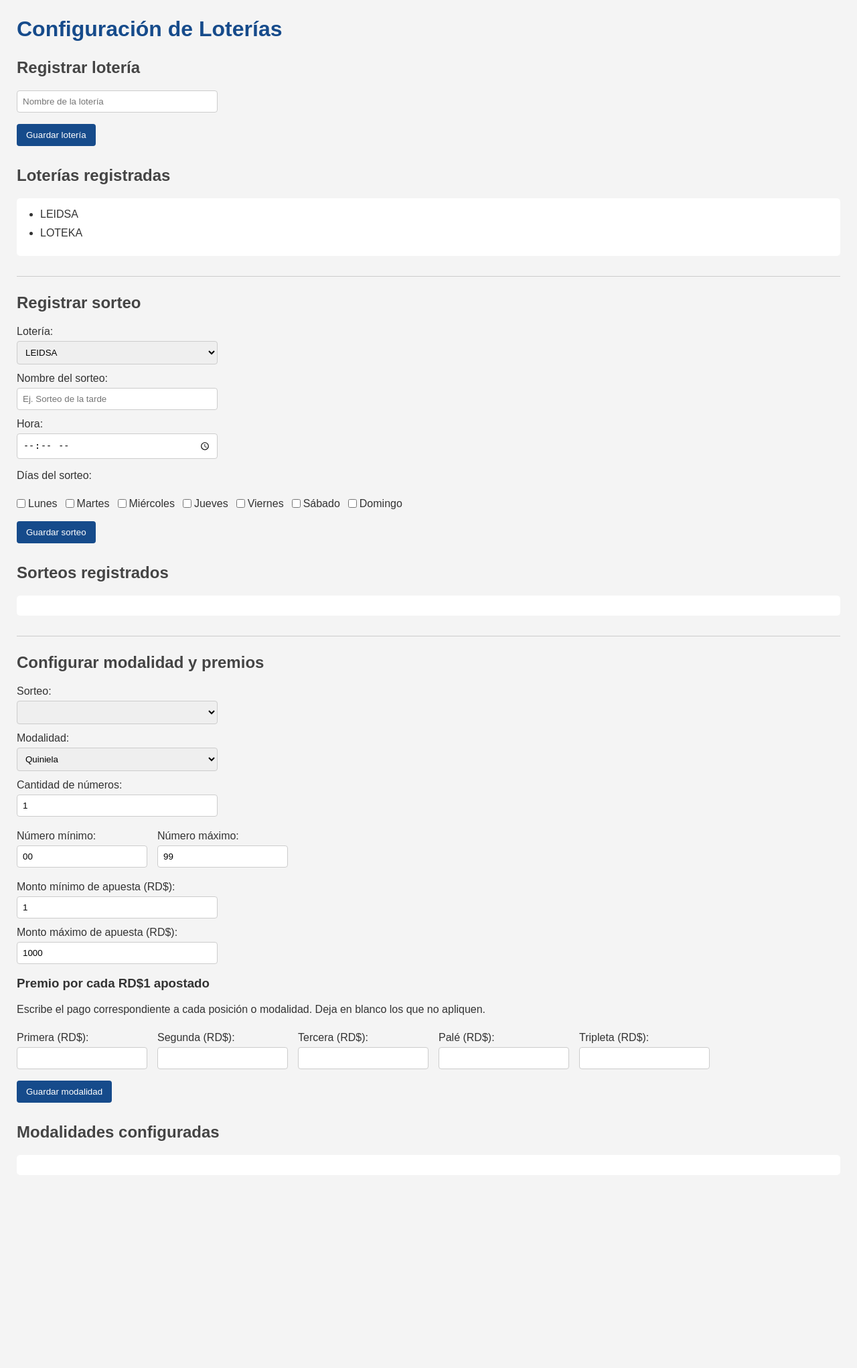
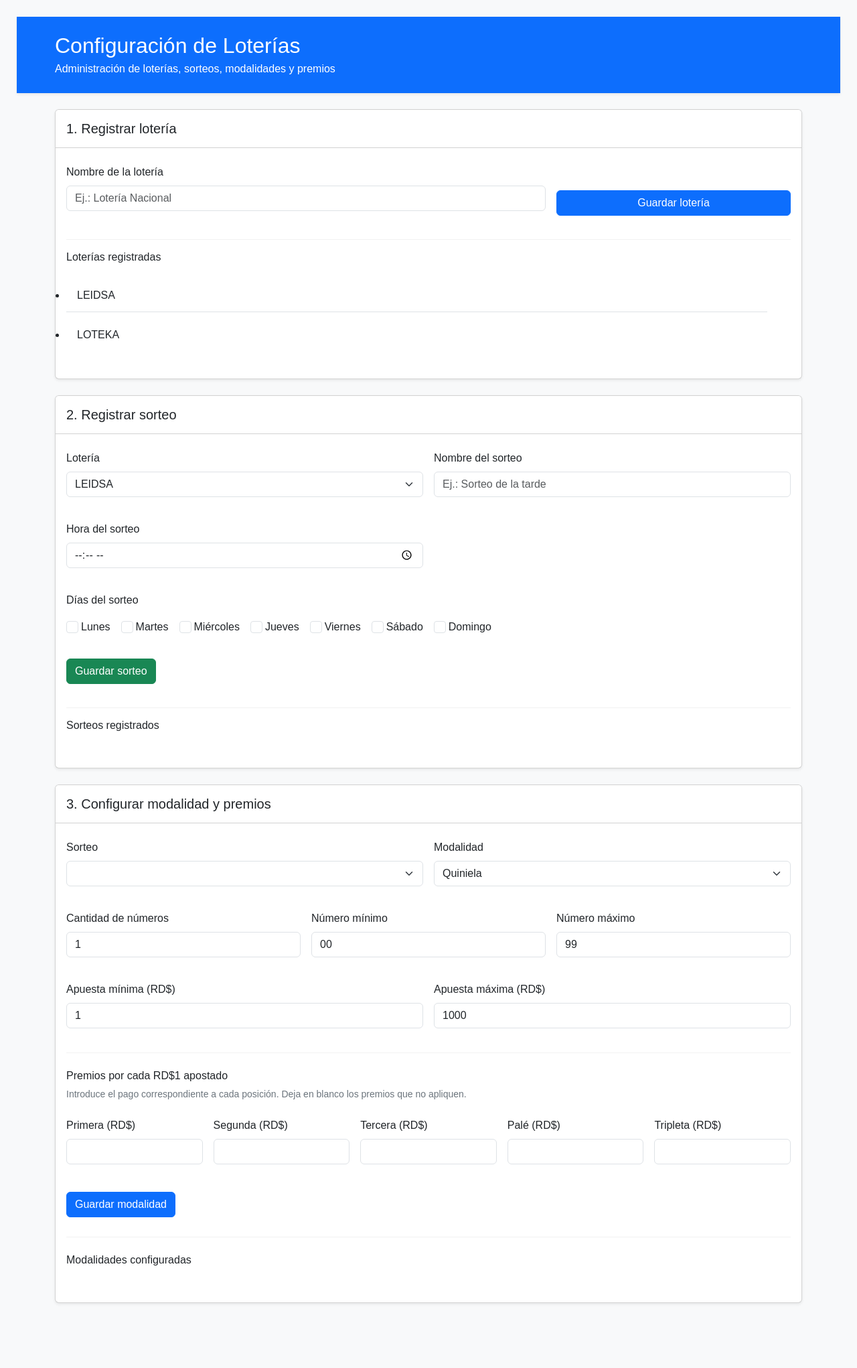
Before and after one commit to ADeVR/Consorcio-de-Bancas, a PHP site: page /ConfiguracionLoterias/Configuracion.html in a window 1280 px wide. Shown: the whole page at 67% size. Before the commit the page ends 1703 px from the top, so only its background shows below. Run offline with PHP 8.4, Linux system fonts and the light colour scheme; lists and menus that the app fills with data are empty.

Commit message:
Configuracion - Bootstrap incoporación

```diff
--- a/ConfiguracionLoterias/Configuracion.html
+++ b/ConfiguracionLoterias/Configuracion.html
@@ -8,71 +8,215 @@
 
     <title>Configuración de Loterías</title>
 
+    <!-- Bootstrap CSS -->
+    <link
+        href="https://cdn.jsdelivr.net/npm/bootstrap@5.3.8/dist/css/bootstrap.min.css"
+        rel="stylesheet">
+
+    <!-- Estilos propios del proyecto -->
     <link rel="stylesheet" href="css/estilos.css">
 </head>
 
-<body>
+<body class="bg-light">
 
-    <h1>Configuración de Loterías</h1>
+    <!-- Encabezado -->
+    <header class="bg-primary text-white py-4 mb-4 shadow-sm">
+        <div class="container">
+            <h1 class="h2 mb-1">Configuración de Loterías</h1>
+            <p class="mb-0">
+                Administración de loterías, sorteos, modalidades y premios
+            </p>
+        </div>
+    </header>
 
-    <h2>Registrar lotería</h2>
+    <main class="container pb-5">
 
-    <input type="text" id="nombreLoteria"
-        placeholder="Nombre de la lotería">
+        <!-- SECCIÓN 1: LOTERÍAS -->
+        <section class="card shadow-sm mb-4">
 
-    <!--Anteriorior sin Jquery
-    <!-- <button onclick="agregarLoteria()">Guardar lotería</button> -->
+            <div class="card-header bg-white py-3">
+                <h2 class="h5 mb-0">1. Registrar lotería</h2>
+            </div>
 
-    <!--Actual con Jquery   -->
-    <button id="btnAgregarLoteria" type="button">
+            <div class="card-body">
+
+                <div class="row g-3 align-items-end">
+
+                    <div class="col-md-8">
+                        <label for="nombreLoteria" class="form-label">
+                            Nombre de la lotería
+                        </label>
+
+                        <input
+                            type="text"
+                            id="nombreLoteria"
+                            class="form-control"
+                            placeholder="Ej.: Lotería Nacional">
+                    </div>
+
+                    <div class="col-md-4">
+                        <button
+                            id="btnAgregarLoteria"
+                            type="button"
+                            class="btn btn-primary w-100">
                             Guardar lotería
                         </button>
+                    </div>
 
-    <h2>Loterías registradas</h2>
-
-    <ul id="listaLoterias"></ul>
+                </div>
 
                 <hr>
 
-    <h2>Registrar sorteo</h2>
+                <h3 class="h6">Loterías registradas</h3>
+                <ul id="listaLoterias" class="list-group"></ul>
 
-    <label>Lotería:</label>
-    <select id="loteriaSorteo"></select>
+            </div>
+        </section>
 
-    <label>Nombre del sorteo:</label>
-    <input type="text" id="nombreSorteo"
-        placeholder="Ej. Sorteo de la tarde">
+        <!-- SECCIÓN 2: SORTEOS -->
+        <section class="card shadow-sm mb-4">
 
-    <label>Hora:</label>
-    <input type="time" id="horaSorteo">
-
-    <p>Días del sorteo:</p>
-
-    <div class="dias">
-        <label><input type="checkbox" value="Lunes"> Lunes</label>
-        <label><input type="checkbox" value="Martes"> Martes</label>
-        <label><input type="checkbox" value="Miércoles"> Miércoles</label>
-        <label><input type="checkbox" value="Jueves"> Jueves</label>
-        <label><input type="checkbox" value="Viernes"> Viernes</label>
-        <label><input type="checkbox" value="Sábado"> Sábado</label>
-        <label><input type="checkbox" value="Domingo"> Domingo</label>
+            <div class="card-header bg-white py-3">
+                <h2 class="h5 mb-0">2. Registrar sorteo</h2>
             </div>
 
-    <button onclick="agregarSorteo()">Guardar sorteo</button>
+            <div class="card-body">
 
-    <h2>Sorteos registrados</h2>
+                <div class="row g-3">
 
-    <ul id="listaSorteos"></ul>
+                    <div class="col-md-6">
+                        <label for="loteriaSorteo" class="form-label">
+                            Lotería
+                        </label>
+
+                        <select
+                            id="loteriaSorteo"
+                            class="form-select">
+                        </select>
+                    </div>
+
+                    <div class="col-md-6">
+                        <label for="nombreSorteo" class="form-label">
+                            Nombre del sorteo
+                        </label>
+
+                        <input
+                            type="text"
+                            id="nombreSorteo"
+                            class="form-control"
+                            placeholder="Ej.: Sorteo de la tarde">
+                    </div>
+
+                    <div class="col-md-6">
+                        <label for="horaSorteo" class="form-label">
+                            Hora del sorteo
+                        </label>
+
+                        <input
+                            type="time"
+                            id="horaSorteo"
+                            class="form-control">
+                    </div>
+
+                    <div class="col-12">
+                        <label class="form-label d-block">
+                            Días del sorteo
+                        </label>
+
+                        <div class="dias d-flex flex-wrap gap-3">
+
+                            <label class="form-check">
+                                <input class="form-check-input"
+                                    type="checkbox" value="Lunes">
+                                <span class="form-check-label">Lunes</span>
+                            </label>
+
+                            <label class="form-check">
+                                <input class="form-check-input"
+                                    type="checkbox" value="Martes">
+                                <span class="form-check-label">Martes</span>
+                            </label>
+
+                            <label class="form-check">
+                                <input class="form-check-input"
+                                    type="checkbox" value="Miércoles">
+                                <span class="form-check-label">Miércoles</span>
+                            </label>
+
+                            <label class="form-check">
+                                <input class="form-check-input"
+                                    type="checkbox" value="Jueves">
+                                <span class="form-check-label">Jueves</span>
+                            </label>
+
+                            <label class="form-check">
+                                <input class="form-check-input"
+                                    type="checkbox" value="Viernes">
+                                <span class="form-check-label">Viernes</span>
+                            </label>
+
+                            <label class="form-check">
+                                <input class="form-check-input"
+                                    type="checkbox" value="Sábado">
+                                <span class="form-check-label">Sábado</span>
+                            </label>
+
+                            <label class="form-check">
+                                <input class="form-check-input"
+                                    type="checkbox" value="Domingo">
+                                <span class="form-check-label">Domingo</span>
+                            </label>
+
+                        </div>
+                    </div>
+
+                    <div class="col-12">
+                        <button
+                            type="button"
+                            class="btn btn-success"
+                            onclick="agregarSorteo()">
+                            Guardar sorteo
+                        </button>
+                    </div>
+
+                </div>
 
                 <hr>
 
-    <h2>Configurar modalidad y premios</h2>
+                <h3 class="h6">Sorteos registrados</h3>
+                <ul id="listaSorteos" class="list-group"></ul>
 
-    <label>Sorteo:</label>
-    <select id="sorteoJuego"></select>
+            </div>
+        </section>
 
-    <label>Modalidad:</label>
-    <select id="modalidad">
+        <!-- SECCIÓN 3: MODALIDADES Y PREMIOS -->
+        <section class="card shadow-sm mb-4">
+
+            <div class="card-header bg-white py-3">
+                <h2 class="h5 mb-0">3. Configurar modalidad y premios</h2>
+            </div>
+
+            <div class="card-body">
+
+                <div class="row g-3">
+
+                    <div class="col-md-6">
+                        <label for="sorteoJuego" class="form-label">
+                            Sorteo
+                        </label>
+
+                        <select
+                            id="sorteoJuego"
+                            class="form-select">
+                        </select>
+                    </div>
+
+                    <div class="col-md-6">
+                        <label for="modalidad" class="form-label">
+                            Modalidad
+                        </label>
+
+                        <select id="modalidad" class="form-select">
                             <option value="Quiniela">Quiniela</option>
                             <option value="Palé">Palé</option>
                             <option value="Tripleta">Tripleta</option>
@@ -82,70 +226,154 @@
                             <option value="Pega 3">Pega 3</option>
                             <option value="Otra">Otra</option>
                         </select>
-
-    <label>Cantidad de números:</label>
-    <input type="number" id="cantidadNumeros" min="1" value="1">
-
-    <div class="fila">
-        <div>
-            <label>Número mínimo:</label>
-            <input type="text" id="numeroMinimo" value="00">
                     </div>
 
-        <div>
-            <label>Número máximo:</label>
-            <input type="text" id="numeroMaximo" value="99">
-        </div>
+                    <div class="col-md-4">
+                        <label for="cantidadNumeros" class="form-label">
+                            Cantidad de números
+                        </label>
+
+                        <input
+                            type="number"
+                            id="cantidadNumeros"
+                            class="form-control"
+                            min="1"
+                            value="1">
                     </div>
 
-    <label>Monto mínimo de apuesta (RD$):</label>
-    <input type="number" id="montoMinimo" min="0" step="0.01" value="1">
+                    <div class="col-md-4">
+                        <label for="numeroMinimo" class="form-label">
+                            Número mínimo
+                        </label>
 
-    <label>Monto máximo de apuesta (RD$):</label>
-    <input type="number" id="montoMaximo" min="0" step="0.01" value="1000">
-
-    <h3>Premio por cada RD$1 apostado</h3>
-
-    <p>Escribe el pago correspondiente a cada posición o modalidad.
-        Deja en blanco los que no apliquen.</p>
-
-    <div class="fila">
-        <div>
-            <label>Primera (RD$):</label>
-            <input type="number" id="premioPrimera" min="0" step="0.01">
+                        <input
+                            type="text"
+                            id="numeroMinimo"
+                            class="form-control"
+                            value="00">
                     </div>
 
-        <div>
-            <label>Segunda (RD$):</label>
-            <input type="number" id="premioSegunda" min="0" step="0.01">
+                    <div class="col-md-4">
+                        <label for="numeroMaximo" class="form-label">
+                            Número máximo
+                        </label>
+
+                        <input
+                            type="text"
+                            id="numeroMaximo"
+                            class="form-control"
+                            value="99">
                     </div>
 
-        <div>
-            <label>Tercera (RD$):</label>
-            <input type="number" id="premioTercera" min="0" step="0.01">
+                    <div class="col-md-6">
+                        <label for="montoMinimo" class="form-label">
+                            Apuesta mínima (RD$)
+                        </label>
+
+                        <input
+                            type="number"
+                            id="montoMinimo"
+                            class="form-control"
+                            min="0"
+                            step="0.01"
+                            value="1">
                     </div>
 
-        <div>
-            <label>Palé (RD$):</label>
-            <input type="number" id="premioPale" min="0" step="0.01">
+                    <div class="col-md-6">
+                        <label for="montoMaximo" class="form-label">
+                            Apuesta máxima (RD$)
+                        </label>
+
+                        <input
+                            type="number"
+                            id="montoMaximo"
+                            class="form-control"
+                            min="0"
+                            step="0.01"
+                            value="1000">
                     </div>
 
-        <div>
-            <label>Tripleta (RD$):</label>
-            <input type="number" id="premioTripleta" min="0" step="0.01">
-        </div>
                 </div>
 
-    <button onclick="agregarJuego()">Guardar modalidad</button>
+                <hr class="my-4">
 
-    <h2>Modalidades configuradas</h2>
+                <h3 class="h6">Premios por cada RD$1 apostado</h3>
 
-    <ul id="listaJuegos"></ul>
+                <p class="text-secondary small">
+                    Introduce el pago correspondiente a cada posición.
+                    Deja en blanco los premios que no apliquen.
+                </p>
 
-<!-- Biblioteca jQuery desde internet-->
+                <div class="row g-3">
+
+                    <div class="col-sm-6 col-lg">
+                        <label for="premioPrimera" class="form-label">
+                            Primera (RD$)
+                        </label>
+                        <input type="number" id="premioPrimera"
+                            class="form-control" min="0" step="0.01">
+                    </div>
+
+                    <div class="col-sm-6 col-lg">
+                        <label for="premioSegunda" class="form-label">
+                            Segunda (RD$)
+                        </label>
+                        <input type="number" id="premioSegunda"
+                            class="form-control" min="0" step="0.01">
+                    </div>
+
+                    <div class="col-sm-6 col-lg">
+                        <label for="premioTercera" class="form-label">
+                            Tercera (RD$)
+                        </label>
+                        <input type="number" id="premioTercera"
+                            class="form-control" min="0" step="0.01">
+                    </div>
+
+                    <div class="col-sm-6 col-lg">
+                        <label for="premioPale" class="form-label">
+                            Palé (RD$)
+                        </label>
+                        <input type="number" id="premioPale"
+                            class="form-control" min="0" step="0.01">
+                    </div>
+
+                    <div class="col-sm-6 col-lg">
+                        <label for="premioTripleta" class="form-label">
+                            Tripleta (RD$)
+                        </label>
+                        <input type="number" id="premioTripleta"
+                            class="form-control" min="0" step="0.01">
+                    </div>
+
+                </div>
+
+                <div class="mt-4">
+                    <button
+                        type="button"
+                        class="btn btn-primary"
+                        onclick="agregarJuego()">
+                        Guardar modalidad
+                    </button>
+                </div>
+
+                <hr class="my-4">
+
+                <h3 class="h6">Modalidades configuradas</h3>
+                <ul id="listaJuegos" class="list-group"></ul>
+
+            </div>
+        </section>
+
+    </main>
+
+    <!-- Bootstrap JavaScript -->
+    <script src="https://cdn.jsdelivr.net/npm/bootstrap@5.3.8/dist/js/bootstrap.bundle.min.js"></script>
+
+    <!-- jQuery -->
     <script src="https://code.jquery.com/jquery-3.7.1.min.js"></script>
 
-<!-- Nuestro código JavaScript -->
+    <!-- JavaScript de nuestro proyecto -->
     <script src="js/script.js"></script>
 
 </body>
--- a/ConfiguracionLoterias/css/estilos.css
+++ b/ConfiguracionLoterias/css/estilos.css
@@ -96,3 +96,37 @@ hr {
     border: 2px solid #dc3545;
     background-color: #fff0f0;
 }
+
+/* Espaciado general */
+body {
+    min-height: 100vh;
+}
+
+/* Separación entre los elementos de las listas */
+#listaLoterias li,
+#listaSorteos li,
+#listaJuegos li {
+    padding: 12px 16px;
+    border-bottom: 1px solid #dee2e6;
+    overflow-wrap: anywhere;
+}
+
+/* Evitar bordes innecesarios en el último elemento */
+#listaLoterias li:last-child,
+#listaSorteos li:last-child,
+#listaJuegos li:last-child {
+    border-bottom: none;
+}
+
+/* Campo marcado por la validación de jQuery */
+.campo-error {
+    border: 2px solid #dc3545 !important;
+    background-color: #fff0f0;
+}
+
+/* Transición suave de los campos */
+.form-control,
+.form-select {
+    transition: border-color 0.15s ease-in-out,
+                box-shadow 0.15s ease-in-out;
+}
```
Lines whose indentation alone changed are shown as unchanged.
